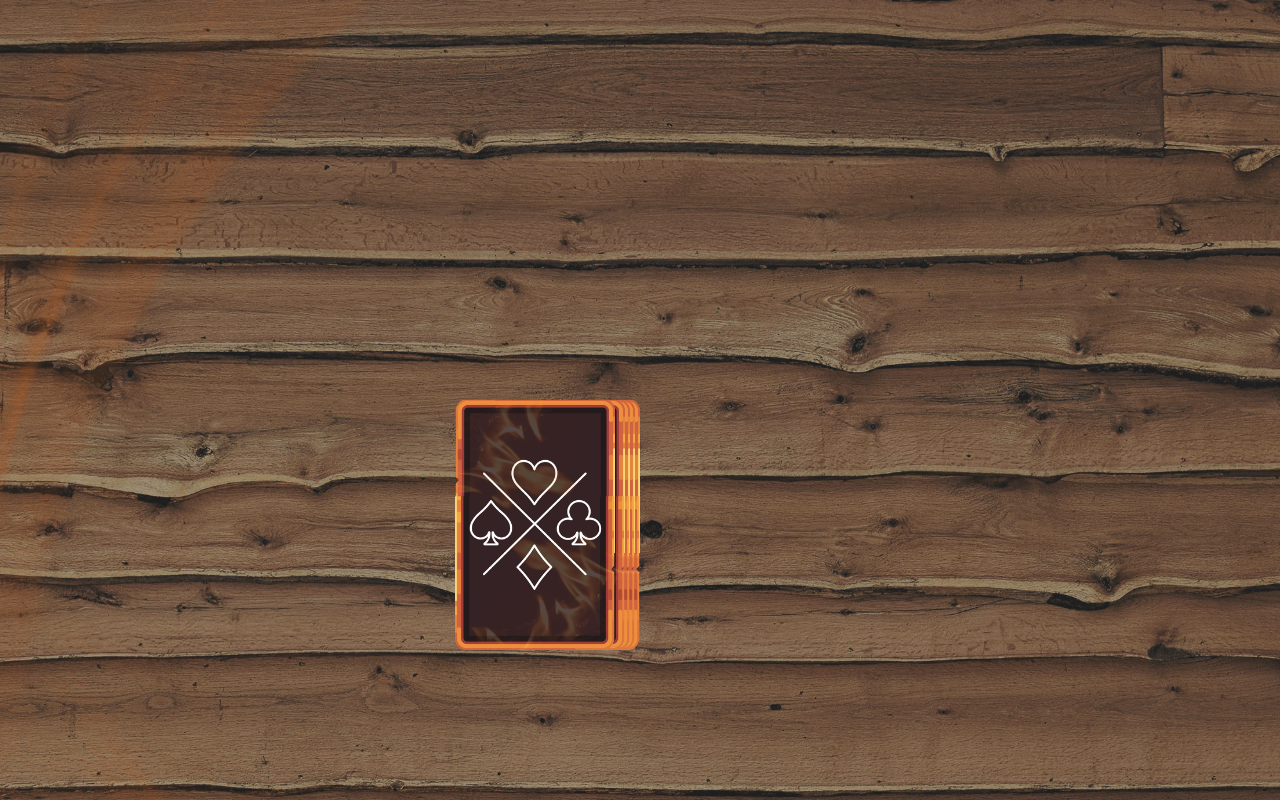
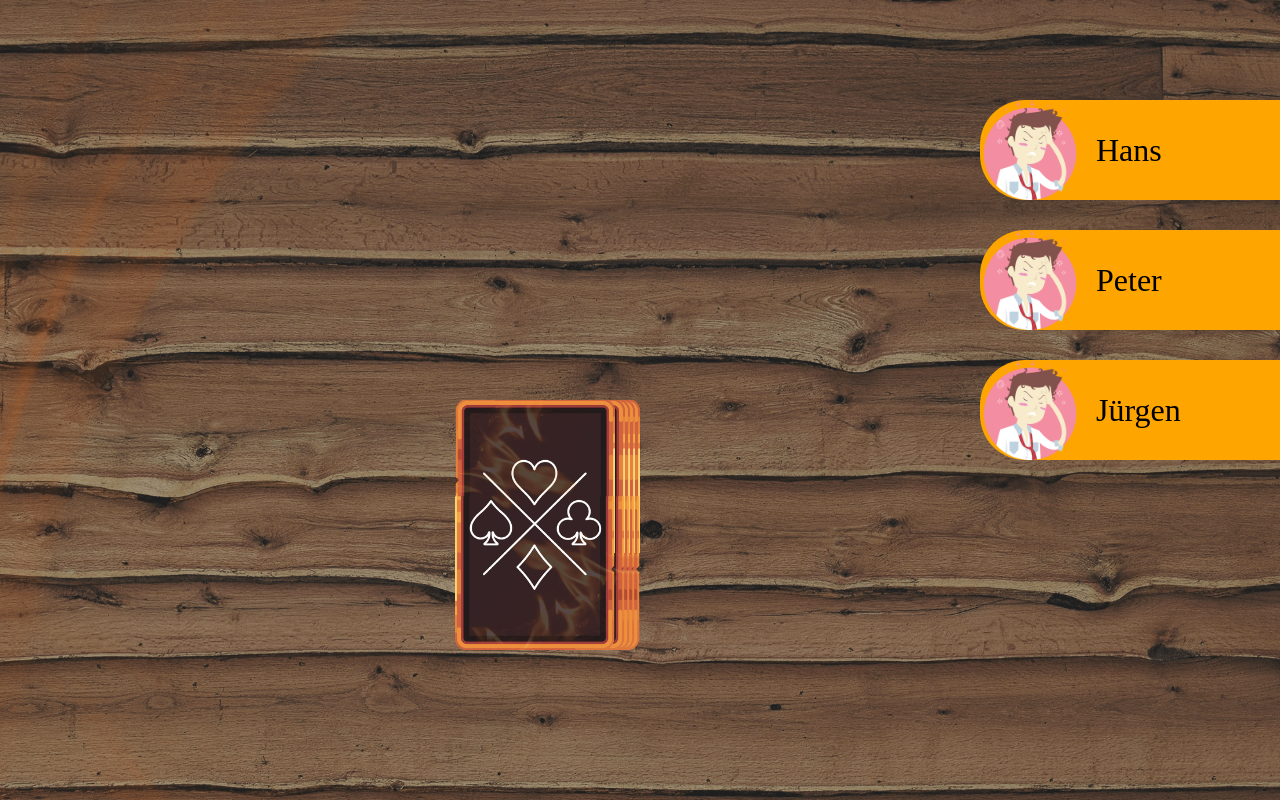
Before and after one commit to EugenOswald/ringoffire, an Angular app: page /game in a window 1280 px wide. Built offline with nearby package versions, Linux system fonts and the light colour scheme.

Commit message:
show players

```diff
--- a/src/app/app.module.ts
+++ b/src/app/app.module.ts
@@ -5,12 +5,14 @@ import { AppRoutingModule } from './app-routing.module';
 import { AppComponent } from './app.component';
 import { StartScreenComponent } from './start-screen/start-screen.component';
 import { GameComponent } from './game/game.component';
+import { PlayerComponent } from './player/player.component';
 
 @NgModule({
   declarations: [
     AppComponent,
     StartScreenComponent,
     GameComponent,
+    PlayerComponent,
   ],
   imports: [
     BrowserModule,
--- a/src/app/game/game.component.html
+++ b/src/app/game/game.component.html
@@ -1,3 +1,7 @@
+<app-player *ngFor="let player of game.players; let i = index" [ngStyle]="{'top.px': 100 + (i*130)}" [name]="player"
+  class="player-position"></app-player>
+
+
 <div class="field">
 
   <div class="card-stack">
--- a/src/app/game/game.component.scss
+++ b/src/app/game/game.component.scss
@@ -48,3 +48,8 @@
     transform: scale(1) translateX(300px) translateY(-300px) rotate(5deg);
   }
 }
+
+.player-position{
+  position: absolute;
+  right: 0;
+}
--- /dev/null
+++ b/src/app/player/player.component.html
@@ -0,0 +1,4 @@
+<div class="player">
+  <img src="/assets/img/profile.png" alt="">
+  <span> {{ name }}</span>
+</div>
--- /dev/null
+++ b/src/app/player/player.component.scss
@@ -0,0 +1,17 @@
+.player{
+  display: flex;
+  align-items: center;
+  background-color: orange;
+  width: 300px;
+  border-top-left-radius: 45px;
+  border-bottom-left-radius: 45px;
+  span{
+    font-size: 32px;
+    margin-left: 16px;
+  }
+  img{
+    width: 100px;
+    height: 100px;
+    object-fit: cover;
+  }
+}
--- a/src/models/game.ts
+++ b/src/models/game.ts
@@ -1,5 +1,5 @@
 export class Game {
-  public player: string[] = [];
+  public players: string[] = ['Hans', 'Peter', 'Jürgen'];
   public stack: string[] = [];
   public playedCard: string[] = [];
   public currentPlayer: number = 0;
```
Also changed, not shown: src/app/player/player.component.ts (added, +13 -0 lines), src/assets/img/profile.png (added), 1 other file (tests, documents, lock files or other folders).
